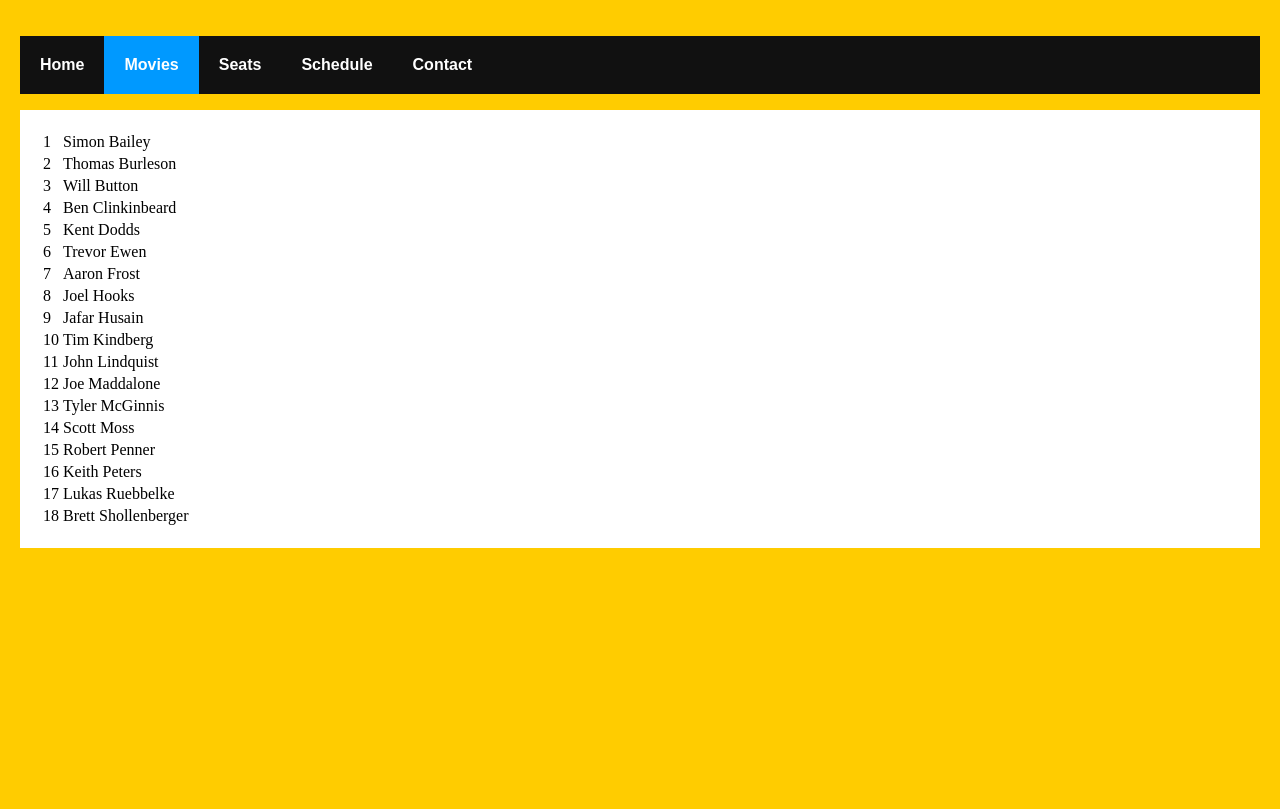
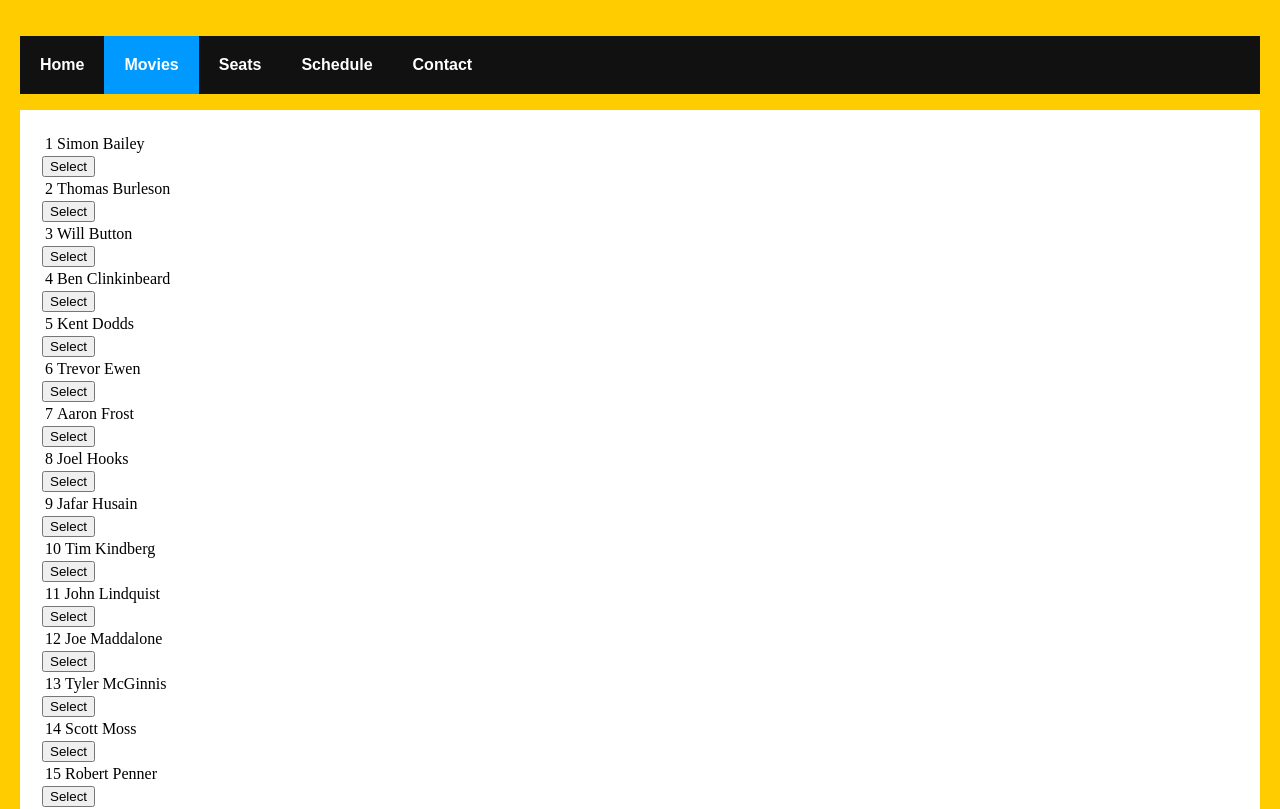
Before and after one commit to n3hrox/cinema_react, a React (Create React App) app: page /movies in a window 1280 px wide. Shown: the top 809 px of the page. Built offline with nearby package versions, Linux system fonts and the light colour scheme.

Commit message:
Working redirect

```diff
--- a/src/components/Movies.js
+++ b/src/components/Movies.js
@@ -1,4 +1,6 @@
 import React from 'react'
+import {withRouter} from 'react-router-dom';
+
 
 class Movies extends React.Component {
   constructor() {
@@ -61,6 +63,10 @@ class Movies extends React.Component {
       }]
     }
   }
+  nextPath(path) {
+    this.props.history.push(path);
+  }
+
   render() {
     let rows = this.state.data.map(person => {
       return <PersonRow key = {
@@ -69,17 +75,22 @@ class Movies extends React.Component {
       data = {
         person
       }
+      history = {
+        this.props.history
+      }
       />
     })
     return <table >
       < tbody > {
         rows
-      } < /tbody> < /table>
+      }
+      < /tbody> < /table>
   }
 }
 
 const PersonRow = (props) => {
   return (
+  <div>
     <tr>
       <td>
         { props.data.id }
@@ -88,7 +99,12 @@ const PersonRow = (props) => {
         { props.data.name }
       </td>
     </tr>
+    <button onClick={() => props.history.push('/seats') }>
+      Select
+    </button>
+    </div>
+
   );
 }
 
-export default Movies
+export default withRouter(Movies)
```
